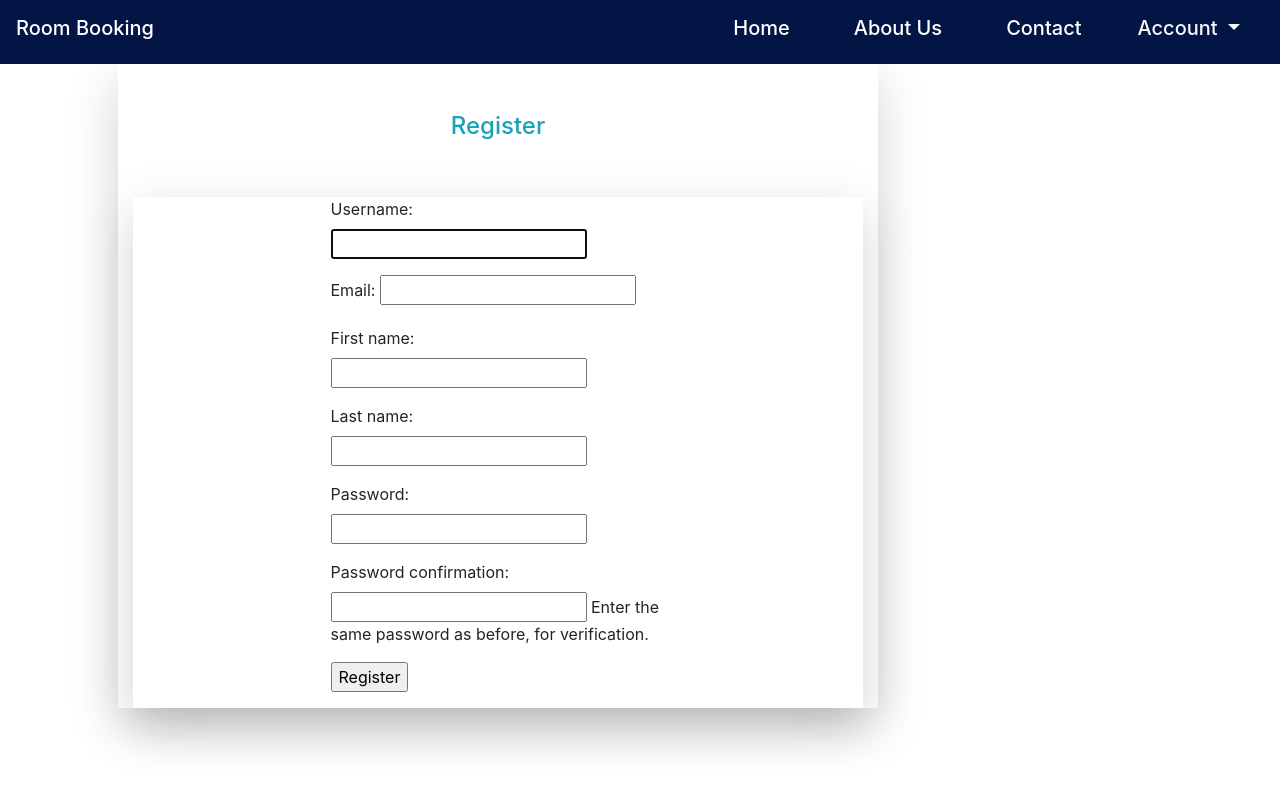
After one commit to jodham/room.booking, a Django app: page /register/ in a window 1280 px wide. The commit adds this page. Run offline with Django 3.2, Linux system fonts and the light colour scheme; some libraries are stand-ins or nearby versions.

Commit message:
updated accounts

```diff
--- /dev/null
+++ b/accounts/forms.py
@@ -0,0 +1,26 @@
+import unittest
+from django.contrib.auth.forms import UserCreationForm
+from django.contrib.auth.models import User
+from django import forms
+
+
+class MyTestCase(unittest.TestCase):
+    def test_something(self):
+        self.assertEqual(True, False)  # add assertion here
+
+
+if __name__ == '__main__':
+    unittest.main()
+
+
+class accountCreation(UserCreationForm):
+    email = forms.EmailField(required=True, label="Email")
+
+    class Meta:
+        model = User
+        fields = ['username', 'email', "first_name", "last_name", "password1", "password2"]
+
+    def __init__(self, *args, **kwargs):
+        super(accountCreation, self).__init__(*args, **kwargs)
+        for fieldname in ['username', 'email', 'first_name', 'last_name', 'password1']:
+            self.fields[fieldname].help_text = None
--- a/accounts/views.py
+++ b/accounts/views.py
@@ -1,8 +1,44 @@
+from django.contrib import messages
+from django.contrib.auth import authenticate, login, logout
 from django.http import JsonResponse
-from django.shortcuts import render
+from django.shortcuts import render, redirect
+
+from accounts.forms import accountCreation
 
 
 # Create your views here.
-def my_view(request):
-    data = {"message": "your view"}
-    return JsonResponse(data)
+def register(request):
+    if request.method == "POST":
+        form = accountCreation(request.POST)
+        if form.is_valid():
+            username = form.cleaned_data.get("username")
+            form.save()
+            messages.success(request, "successfully created account")
+            return redirect('dashboard')
+    else:
+        form = accountCreation()
+    templatename = 'accounts/register.html'
+    context = {'form': form}
+    return render(request, templatename, context)
+
+
+def signin(request):
+    if request.method == "POST":
+        username = request.POST.get('username')
+        password = request.POST.get('password')
+        user = authenticate(username=username, password=password)
+        if user is not None:
+            login(request, user)
+            return redirect('dashboard')
+        else:
+            error = 'invalid details'
+            templatename = 'accounts/login.html'
+            context = {'error': error}
+            return render(request, templatename, context)
+    else:
+        return render(request, 'accounts/login.html')
+
+
+def signout(request):
+    logout(request)
+    return redirect('index')
--- a/booking/urls.py
+++ b/booking/urls.py
@@ -1,6 +1,6 @@
 from django.urls import path
 
-from accounts.views import my_view
+from accounts.views import register, signin, signout
 from .views import*
 
 
@@ -8,5 +8,8 @@ urlpatterns = [
     path('', index, name='index'),
     path('dashboard/', dashboard, name='dashboard'),
     path('bookings/<int:pk>', bookings, name='bookings'),
-    path('book/<int:pk>', BookRoomView.as_view(), name='book')
+    path('book/<int:pk>', BookRoomView.as_view(), name='book'),
+    path('register/', register, name='register'),
+    path('signin/', signin, name='signin'),
+    path('signout/', signout, name='signout')
 ]
--- /dev/null
+++ b/templates/accounts/register.html
@@ -0,0 +1,23 @@
+{%extends 'base/base.html'%}
+{%block title%}register{%endblock title%}
+{%block content%}
+    <div class="container">
+        <div class="row">
+            <div class="col-lg-8 mt-3 ml-5 shadow-lg content-align-center">
+                <div class="py-5 text-center"><label class="text-info h4">Register</label></div>
+                <div class="container-fluid">
+                    <div class="row shadow-lg justify-content-center">
+                        <div class="col-md-6">
+                            <form method="post">
+                                {% csrf_token %}
+                                {{form.as_p}}
+                                <input type="submit" value="Register">
+                            </form>
+                        </div>
+                    </div>
+                </div>
+
+            </div>
+        </div>
+    </div>
+{%endblock content%}
--- a/templates/nav/horizontal_nav.html
+++ b/templates/nav/horizontal_nav.html
@@ -16,11 +16,20 @@
 
           <div class="dropdown-menu" aria-labelledby="dropdownLink">
             <a class="dropdown-item" href="#">Profile</a>
-            <a class="dropdown-item" href="#">Logout</a>
+            <a class="dropdown-item" href="{%url 'signout'%}">Logout</a>
           </div>
       </div>
       {%else%}
-        <a class="nav-item nav-link h5 text-white mx-4" href="#">Login</a>
+           <div class="dropdown show mx-4 my-2">
+          <a class="text-light h5 dropdown-toggle" href="#" role="button" id="dropdownnLink" data-toggle="dropdown" aria-haspopup="true" aria-expanded="false">
+            Account
+          </a>
+
+          <div class="dropdown-menu" aria-labelledby="dropdownnLink">
+            <a class="dropdown-item" href="{%url 'signin'%}">Sign in</a>
+            <a class="dropdown-item" href="{%url 'register'%}">Sign up</a>
+          </div>
+      </div>
       {%endif%}
     </div>
   </div>
```
Also changed, not shown: templates/accounts/login.html (added, +9 -0 lines), db.sqlite3.
